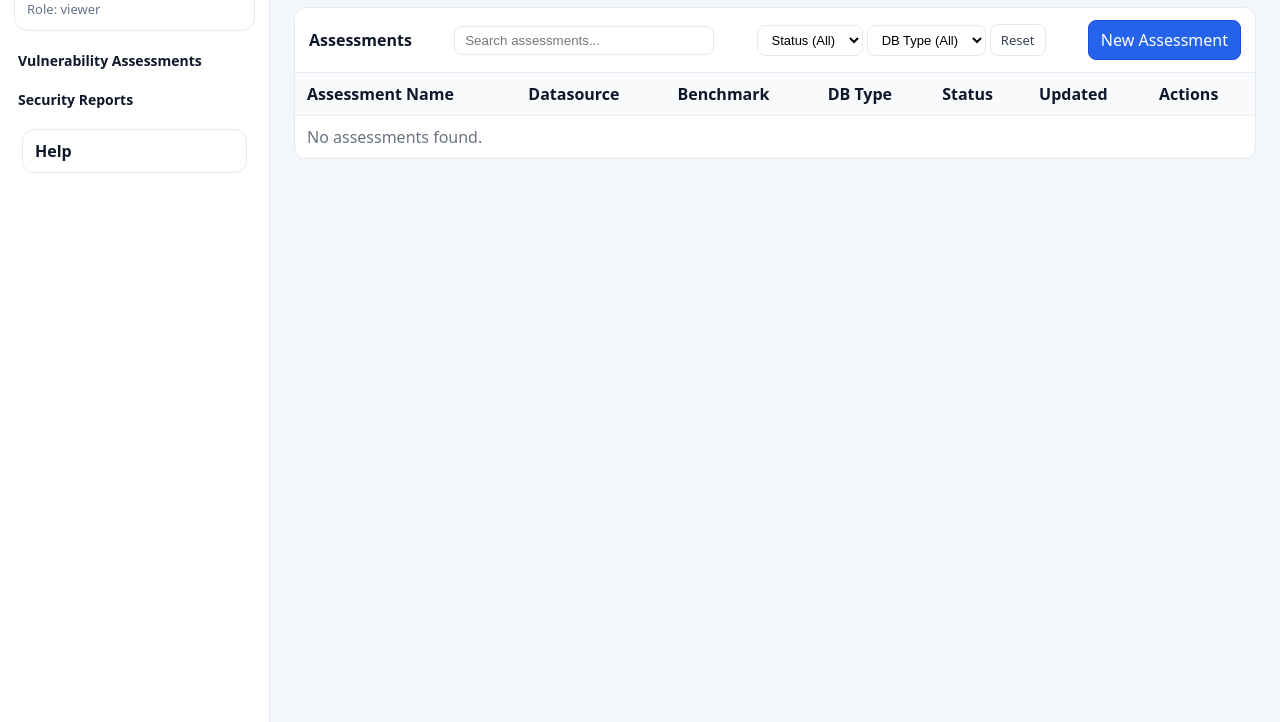
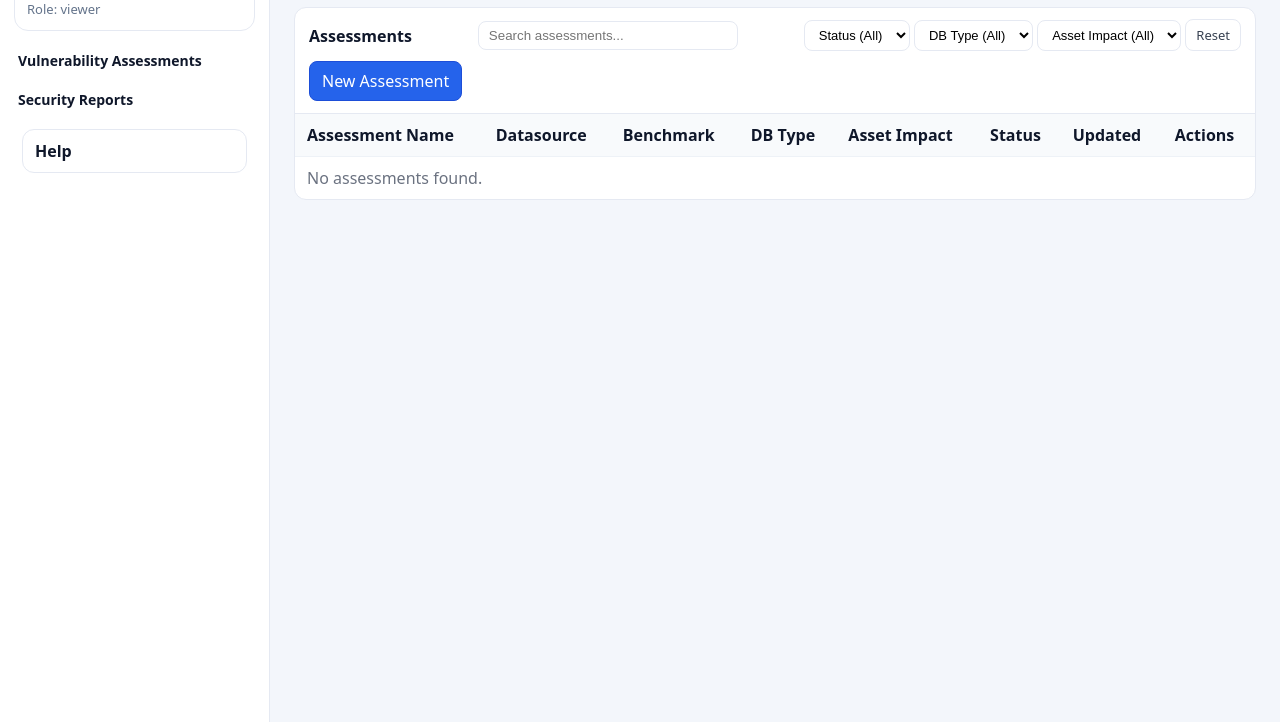
Before and after one commit to yusufanilakduygu/DBVULSCAN, a Flask app: page /assessments/ in a window 1280 px wide. Shown: the part 78-800 px from the top of the page. Run offline with Flask 3, Linux system fonts and the light colour scheme; data that the repository does not hold is empty.

Commit message:
3-2-2026 asset_impact kolonu eklendi

```diff
--- a/assessments/routes.py
+++ b/assessments/routes.py
@@ -10,6 +10,7 @@ def list_assessments():
         session.pop("assessments_q", None)
         session.pop("assessments_status", None)
         session.pop("assessments_db_type", None)
+        session.pop("assessments_asset_impact", None)
         return redirect(url_for("assessments.list_assessments"))
 
     def _get_persisted(key, default=""):
@@ -22,6 +23,7 @@ def list_assessments():
     search = _get_persisted("q", "")
     f_status = _get_persisted("status", "")
     f_db_type = _get_persisted("db_type", "")
+    f_asset_impact = _get_persisted("asset_impact", "")
 
     db = get_db()
     cur = db.cursor()
@@ -41,13 +43,17 @@ def list_assessments():
         conditions.append("db_type = %s")
         params.append(f_db_type)
 
+    if f_asset_impact:
+        conditions.append("asset_impact = %s")
+        params.append(f_asset_impact)
+
     where_clause = ""
     if conditions:
         where_clause = "WHERE " + " AND ".join(conditions)
 
     sql = f"""
         SELECT assessment_id, name, datasource_name,
-               benchmark_name, db_type, status, updated_at
+               benchmark_name, db_type, asset_impact, status, updated_at
         FROM assessments
         {where_clause}
         ORDER BY updated_at DESC
@@ -60,7 +66,8 @@ def list_assessments():
         assessments=assessments,
         search=search,
         f_status=f_status,
-        f_db_type=f_db_type
+        f_db_type=f_db_type,
+        f_asset_impact=f_asset_impact
     )
 
 
@@ -74,6 +81,7 @@ def new_assessment():
         datasource_id = request.form["datasource_id"]
         benchmark_id = request.form["benchmark_id"]
         status = request.form["status"]
+        asset_impact = request.form.get("asset_impact", "medium")
         notes = request.form.get("notes")
 
         cur.execute("SELECT ds_name FROM datasources WHERE ds_id=%s", (datasource_id,))
@@ -87,13 +95,14 @@ def new_assessment():
             INSERT INTO assessments
             (name, datasource_id, datasource_name,
              benchmark_id, benchmark_name, db_type,
-             status, notes)
-            VALUES (%s,%s,%s,%s,%s,%s,%s,%s)
+             asset_impact, status, notes)
+            VALUES (%s,%s,%s,%s,%s,%s,%s,%s,%s)
             """,
             (
                 name,
                 datasource_id, ds["ds_name"],
                 benchmark_id, bm["name"], bm["db_type"],
+                asset_impact,
                 status, notes
             )
         )
@@ -103,7 +112,7 @@ def new_assessment():
     cur.execute("SELECT ds_id, ds_name FROM datasources ORDER BY ds_name")
     datasources = cur.fetchall()
 
-    cur.execute("SELECT benchmark_id, name FROM benchmarks ORDER BY name")
+    cur.execute("SELECT benchmark_id, name, db_type FROM benchmarks ORDER BY name")
     benchmarks = cur.fetchall()
 
     return render_template(
@@ -122,15 +131,16 @@ def edit_assessment(assessment_id):
     if request.method == "POST":
         name = request.form["name"]
         status = request.form["status"]
+        asset_impact = request.form.get("asset_impact", "medium")
         notes = request.form.get("notes")
 
         cur.execute(
             """
             UPDATE assessments
-            SET name=%s, status=%s, notes=%s
+            SET name=%s, asset_impact=%s, status=%s, notes=%s
             WHERE assessment_id=%s
             """,
-            (name, status, notes, assessment_id)
+            (name, asset_impact, status, notes, assessment_id)
         )
         db.commit()
         return redirect(url_for("assessments.list_assessments"))
@@ -141,7 +151,7 @@ def edit_assessment(assessment_id):
     cur.execute("SELECT ds_id, ds_name FROM datasources ORDER BY ds_name")
     datasources = cur.fetchall()
 
-    cur.execute("SELECT benchmark_id, name FROM benchmarks ORDER BY name")
+    cur.execute("SELECT benchmark_id, name, db_type FROM benchmarks ORDER BY name")
     benchmarks = cur.fetchall()
 
     return render_template(
--- a/templates/assessments/list.html
+++ b/templates/assessments/list.html
@@ -45,6 +45,7 @@
         <input type="text" name="q" placeholder="Search assessments..." value="{{ search or '' }}">
         <input type="hidden" name="status" value="{{ f_status or '' }}">
         <input type="hidden" name="db_type" value="{{ f_db_type or '' }}">
+        <input type="hidden" name="asset_impact" value="{{ f_asset_impact or '' }}">
       </form>
     </div>
 
@@ -65,6 +66,16 @@
           <option value="mssql" {% if f_db_type=='mssql' %}selected{% endif %}>mssql</option>
         </select>
 
+
+        <select name="asset_impact" onchange="this.form.submit()">
+          <option value="">Asset Impact (All)</option>
+          <option value="critical" {% if f_asset_impact=='critical' %}selected{% endif %}>critical</option>
+          <option value="high" {% if f_asset_impact=='high' %}selected{% endif %}>high</option>
+          <option value="medium" {% if f_asset_impact=='medium' %}selected{% endif %}>medium</option>
+          <option value="low" {% if f_asset_impact=='low' %}selected{% endif %}>low</option>
+          <option value="very_low" {% if f_asset_impact=='very_low' %}selected{% endif %}>very_low</option>
+        </select>
+
         <a class="btn-link" href="{{ url_for('assessments.list_assessments', reset=1) }}">Reset</a>
       </form>
     </div>
@@ -82,6 +93,7 @@
           <th>Datasource</th>
           <th>Benchmark</th>
           <th>DB Type</th>
+          <th>Asset Impact</th>
           <th>Status</th>
           <th>Updated</th>
           <th>Actions</th>
@@ -98,6 +110,7 @@
           <td>{{ a.datasource_name }}</td>
           <td>{{ a.benchmark_name }}</td>
           <td>{{ a.db_type }}</td>
+          <td>{{ a.asset_impact }}</td>
           <td>{{ a.status }}</td>
           <td>{{ a.updated_at }}</td>
           <td>
@@ -115,7 +128,7 @@
         </tr>
       {% else %}
         <tr>
-          <td colspan="7" style="color:#6b7280;">No assessments found.</td>
+          <td colspan="8" style="color:#6b7280;">No assessments found.</td>
         </tr>
       {% endfor %}
       </tbody>
```
Also changed, not shown: templates/assessments/form.html (+14 -0 lines).
